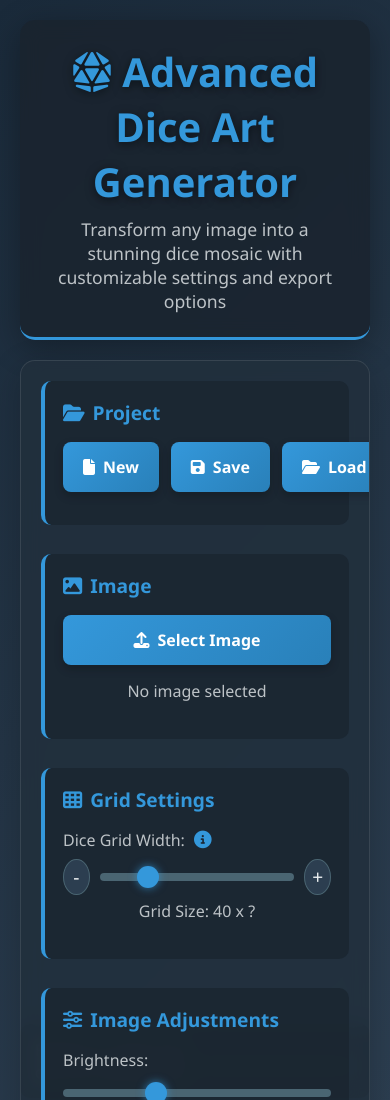
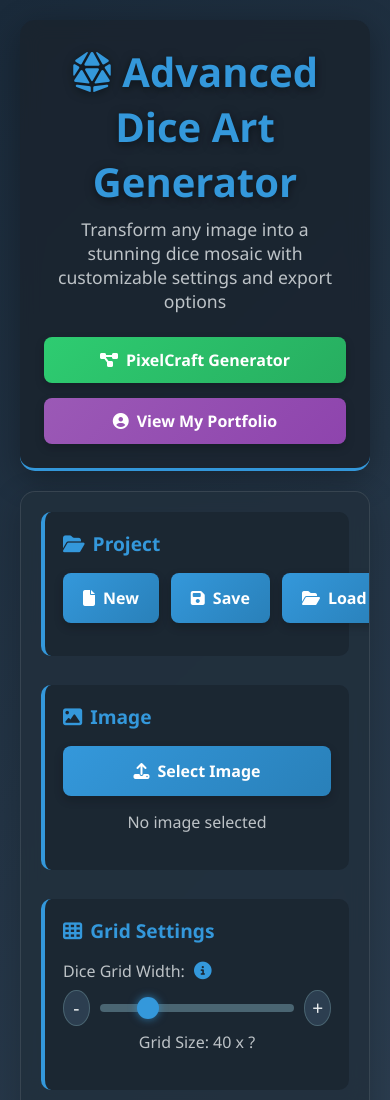
Before and after one commit to Hhhpraise/Dice-Art-Generator, a plain HTML site: page index.html in a window 390 px wide. Shown: the top 1100 px of the page. Drawn offline with Linux system fonts and the light colour scheme.

Commit message:
Add header links for PixelCraft and portfolio
Introduced a new header section with styled buttons linking to the PixelCraft Generator and personal portfolio. Updated CSS for button styling and responsive layout adjustments.

```diff
--- a/index.html
+++ b/index.html
@@ -31,6 +31,7 @@
             margin-bottom: 20px;
             backdrop-filter: blur(10px);
             box-shadow: 0 8px 32px rgba(0, 0, 0, 0.3);
+            position: relative;
         }
 
         .header h1 {
@@ -45,7 +46,46 @@
             font-size: 1.1rem;
             color: #bdc3c7;
             max-width: 800px;
-            margin: 0 auto;
+            margin: 0 auto 1.5rem;
+        }
+
+        .header-links {
+            display: flex;
+            justify-content: center;
+            gap: 15px;
+            margin-top: 15px;
+        }
+
+        .header-btn {
+            background: linear-gradient(135deg, #2ecc71 0%, #27ae60 100%);
+            color: white;
+            border: none;
+            padding: 12px 20px;
+            border-radius: 8px;
+            cursor: pointer;
+            font-size: 1rem;
+            font-weight: 600;
+            transition: all 0.3s ease;
+            box-shadow: 0 4px 10px rgba(0, 0, 0, 0.2);
+            display: flex;
+            align-items: center;
+            justify-content: center;
+            gap: 8px;
+            text-decoration: none;
+        }
+
+        .header-btn:hover {
+            transform: translateY(-3px);
+            box-shadow: 0 6px 15px rgba(0, 0, 0, 0.3);
+            background: linear-gradient(135deg, #27ae60 0%, #219653 100%);
+        }
+
+        .portfolio-btn {
+            background: linear-gradient(135deg, #9b59b6 0%, #8e44ad 100%);
+        }
+
+        .portfolio-btn:hover {
+            background: linear-gradient(135deg, #8e44ad 0%, #7d3c98 100%);
         }
 
         .main-container {
@@ -400,6 +440,10 @@
             .dice-counts {
                 grid-template-columns: repeat(2, 1fr);
             }
+
+            .header-links {
+                flex-direction: column;
+            }
         }
 
         .dice-art-title {
@@ -439,6 +483,15 @@
     <div class="header">
         <h1><i class="fas fa-dice-d20"></i> Advanced Dice Art Generator</h1>
         <p>Transform any image into a stunning dice mosaic with customizable settings and export options</p>
+
+        <div class="header-links">
+            <a href="https://hhhpraise.github.io/pixelcraft-generator/" target="_blank" class="header-btn">
+                <i class="fas fa-project-diagram"></i> PixelCraft Generator
+            </a>
+            <a href="https://hhhpraise.github.io/portfolio/" target="_blank" class="header-btn portfolio-btn">
+                <i class="fas fa-user-circle"></i> View My Portfolio
+            </a>
+        </div>
     </div>
 
     <div class="main-container">
```
